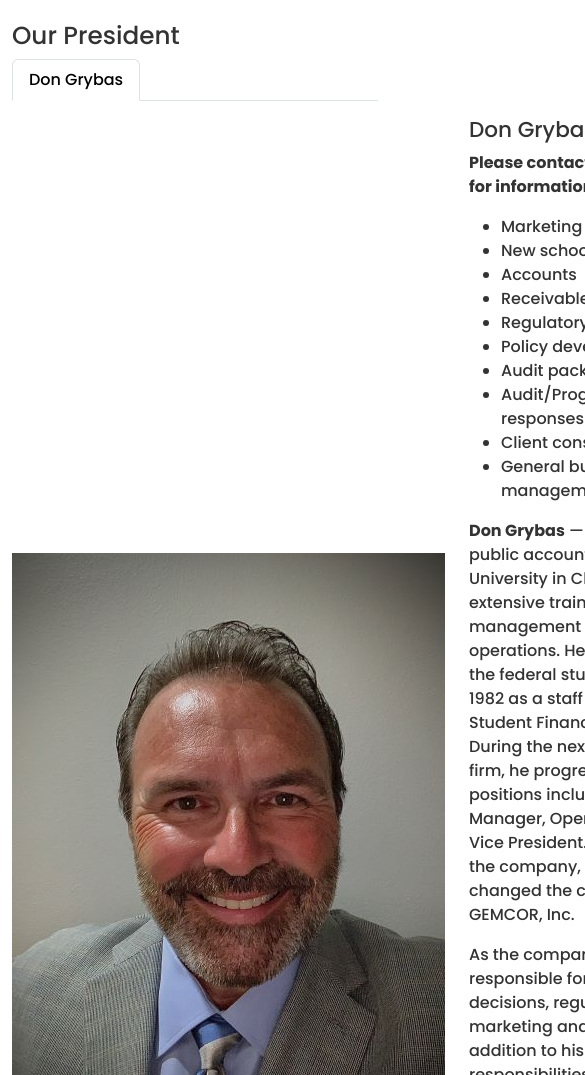
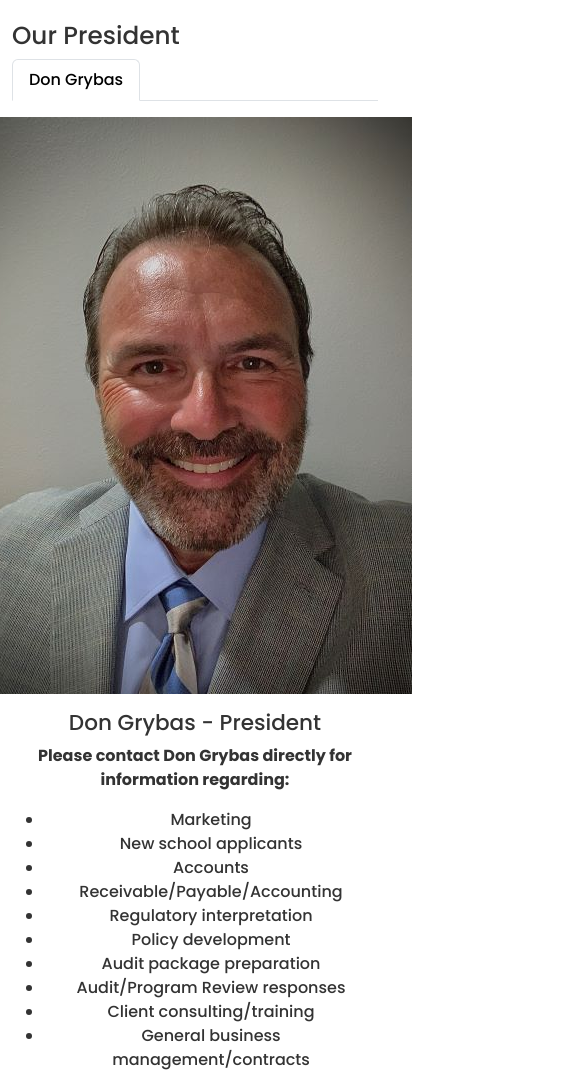
Before and after one commit to tylerwestberg/GEMCOR, a plain HTML site: page staff.html in a window 390 px wide. Shown: the part 458-1533 px from the top of the page, 585 px wide, since content can reach past the window. Drawn offline with nearby package versions, Linux system fonts and the light colour scheme.

Commit message:
Add files via upload

```diff
--- a/style.css
+++ b/style.css
@@ -135,3 +135,17 @@ body {
     text-align: center;
   }
 }
+
+
+@media (max-width: 767.98px) {
+  .profile-card {
+    flex-direction: column !important;
+    align-items: center !important;
+    text-align: center;
+  }
+
+  .profile-card img {
+    margin-bottom: 1rem;
+    margin-right: 0 !important;
+  }
+}
```
